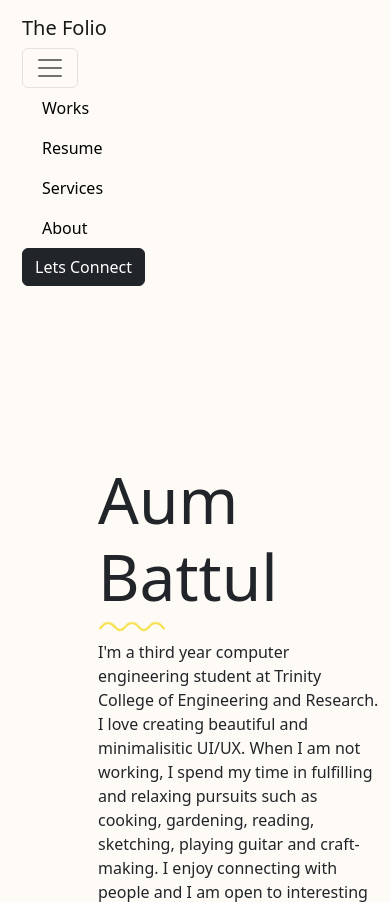
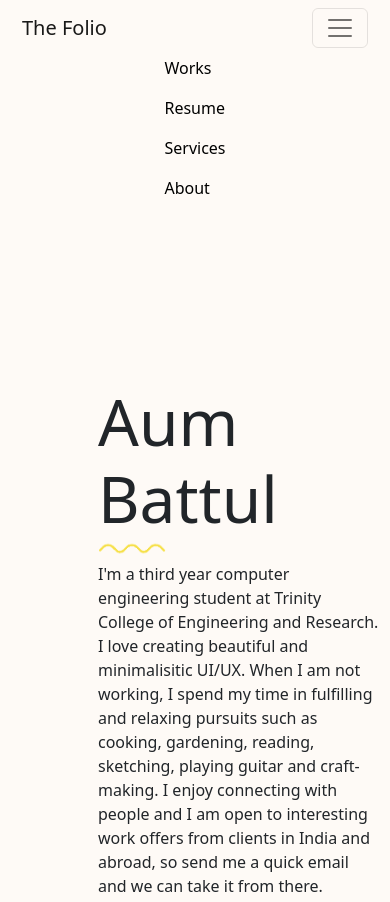
Before and after one commit to aum99/my-portfolio-website, a Flask app: page /about in a window 390 px wide, after a click that opens the changed part. Shown: the top 902 px of the page. Run offline with Flask 2, Linux system fonts and the light colour scheme; some libraries are stand-ins or nearby versions.

Commit message:
fix navbar

```diff
--- a/static/css/styles.css
+++ b/static/css/styles.css
@@ -173,4 +173,14 @@
 padding-left:40px;
 height:300px;
 }
+.linked-in-logo {
+height:40%
 }
+.cnt{
+display:flex;
+justify-content:center;
+}
+.right-nav{
+padding-right:100px
+}
+}
--- a/templates/header.html
+++ b/templates/header.html
@@ -19,7 +19,7 @@
         <button class="navbar-toggler" type="button" data-bs-toggle="collapse" data-bs-target="#navbarNav" aria-controls="navbarNav" aria-expanded="false" aria-label="Toggle navigation">
           <span class="navbar-toggler-icon"></span>
         </button>
-        <div class="collapse navbar-collapse" id="navbarNav">
+        <div class="collapse navbar-collapse cnt" id="navbarNav">
           <ul class="navbar-nav mid-nav">
             <li class="nav-item">
               <a class="nav-link" href="https://github.com/aum99?tab=repositories">Works</a>
@@ -34,7 +34,7 @@
               <a class="nav-link" href="{{ url_for('about') }}">About</a>
             </li>
           </ul>
-          <ul class="navbar-nav left-nav">
+          <ul class="navbar-nav left-nav drop">
             <li class="nav-item">
               <a class="btn btn-dark" aria-current="page" href="{{ url_for('connect') }}">Lets Connect</a>
             </li>
```
